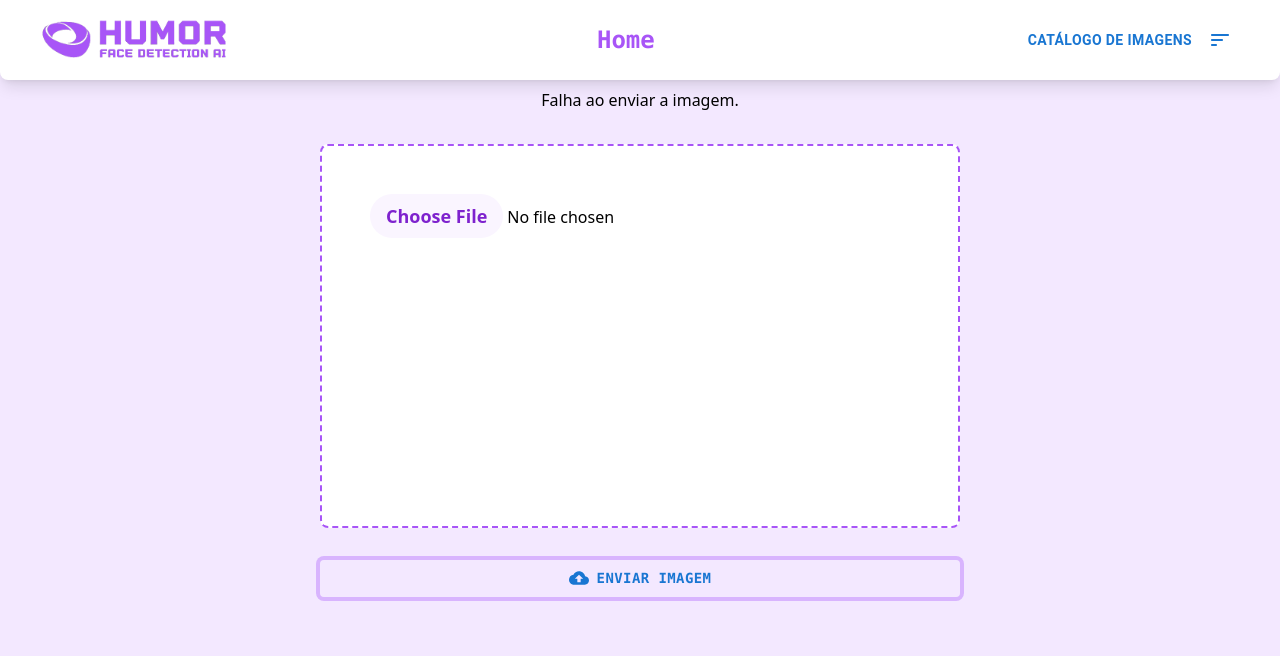
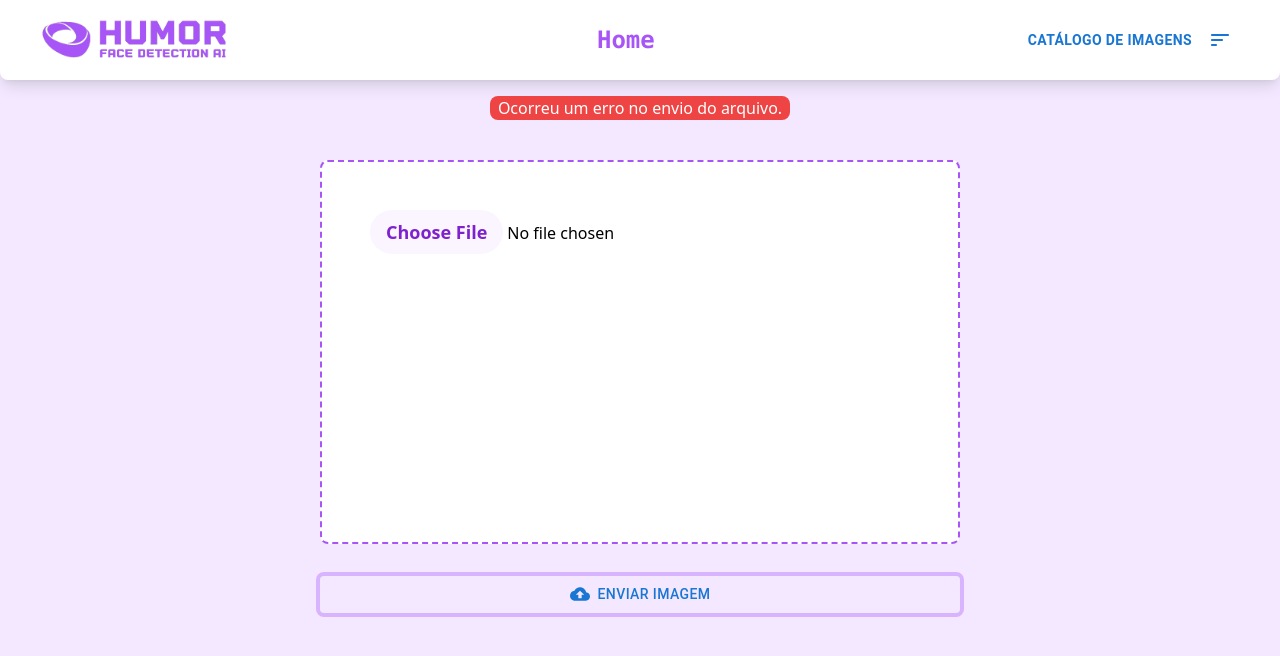
Before and after one commit to Couks/humor_detector_ai, a Next.js app: page / in a window 1280 px wide. Both pictures are taken after a click on the button "ENVIAR IMAGEM". Shown: the top 656 px of the page. Built offline with nearby package versions, Linux system fonts and the light colour scheme; no server answers.

Commit message:
resolução dos erros de tipagem

```diff
--- a/app/catalogo/page.tsx
+++ b/app/catalogo/page.tsx
@@ -32,7 +32,8 @@ export default async function Catalogo() {
               image={
                 item.photoURL ||
                 (item.faceImg &&
-                  `data:${item.faceImg.type};base64,${item.faceImg.face_img_data}`)
+                  `data:${item.faceImg.type};base64,${item.faceImg.face_img_data}`) ||
+                ""
               }
               joy={item.joy}
               anger={item.anger}
--- /dev/null
+++ b/app/components/button.tsx
@@ -0,0 +1,9 @@
+import { ComponentProps } from "react"
+
+export type ButtonProps = ComponentProps<'button'>
+
+export function Button (props: ButtonProps) {
+    return (
+        <button className="w-full text-white font-mono font-bold bg-purple-700 hover:bg-purple-800 focus:ring-4 focus:ring-purple-300 focus:outline-none rounded-lg p-6" {...props}/>
+    )
+}
--- a/app/components/inputimage.tsx
+++ b/app/components/inputimage.tsx
@@ -8,17 +8,21 @@ import axios from "axios";
 import { useState } from "react";
 
 export function InputImage() {
-  const [selectedFile, setSelectedFile] = useState();
-  const [imagePreview, setImagePreview] = useState(null);
-  const [uploadStatus, setUploadStatus] = useState(null);
+  const [selectedFile, setSelectedFile] = useState<File | undefined | null>();
+  const [imagePreview, setImagePreview] = useState<string | null>(null);
+  const [uploadStatus, setUploadStatus] = useState<string | undefined>();
 
-  const handleImageUpload = (event) => {
-    const file = event.target.files[0];
+  const handleImageUpload = (e: React.ChangeEvent<HTMLInputElement>) => {
+    if (!e.target.files || e.target.files.length === 0) {
+      return;
+    }
+
+    const file = e.target.files[0];
     setSelectedFile(file);
 
     const reader = new FileReader();
     reader.onloadend = () => {
-      setImagePreview(reader.result);
+      setImagePreview(reader.result as string);
     };
     reader.readAsDataURL(file);
   };
@@ -26,24 +30,27 @@ export function InputImage() {
   const handleUpload = async () => {
     try {
       const formData = new FormData();
-      formData.append("file", selectedFile);
+      if (selectedFile) {
+        formData.append("file", selectedFile);
+      }
+
 
       const response = await axios
         .post("https://facehumor.onrender.com/faces/img", formData, {
           headers: {
             "Content-Type": "multipart/form-data",
-            "Allow": "*",
-            "Accept": "*/*",
+            Allow: "*",
+            Accept: "*/*",
             "Access-Control-Allow-Origin": "*",
           },
         })
         .then((response) => {
           console.log(response);
-          setUploadStatus("Imagem enviada com sucesso!");
+          setUploadStatus("Arquivo Enviado com Sucesso.");
         });
     } catch (error) {
-      console.error("A network problem occurred", error);
-      setUploadStatus("Falha ao enviar a imagem.");
+      console.log("A network problem occurred", error);
+      setUploadStatus("Ocorreu um erro no envio do arquivo.");
     }
   };
 
@@ -54,7 +61,7 @@ export function InputImage() {
 
   return (
     <div className="flex flex-col w-auto items-center mx-2 md:w-1/2 mt-2">
-      {uploadStatus && <div>{uploadStatus}</div>}
+      {uploadStatus && (<p className="bg-red-500 px-2 text-white rounded-lg m-2">{uploadStatus}</p>)}
       {imagePreview ? (
         <div className="w-full h-auto p-2 bg-gray-100 border-dashed border-purple-500 border-2 rounded-lg items-center mx-4 text-center cursor-pointer">
           <img
@@ -86,12 +93,10 @@ export function InputImage() {
           />
           <Button
             onClick={handleUpload}
-            className="w-full text-white bg-purple-700 hover:bg-purple-800 focus:ring-4 focus:ring-purple-300 focus:outline-none rounded-lg p-6"
+            className="w-full text-white font-mono font-bold bg-purple-700 hover:bg-purple-800 focus:ring-4 focus:ring-purple-300 focus:outline-none rounded-lg p-6"
           >
             <CloudUploadIcon fontSize="small" />
-            <span className=" text-center ml-2 font-mono font-bold">
-              Enviar Imagem
-            </span>
+            <span className="text-center ml-2 ">Enviar Imagem</span>
           </Button>
         </>
       )}
```
